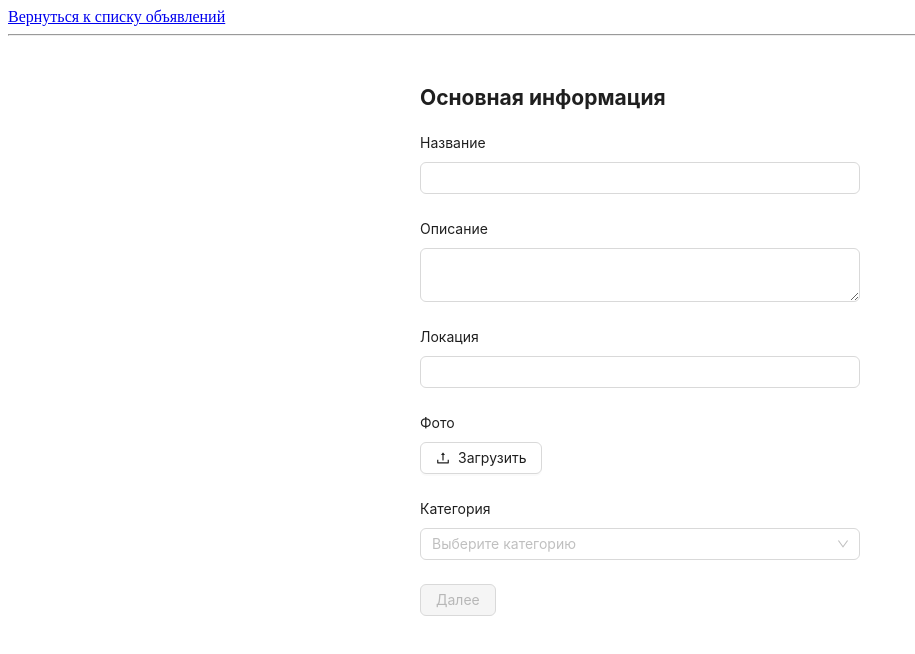
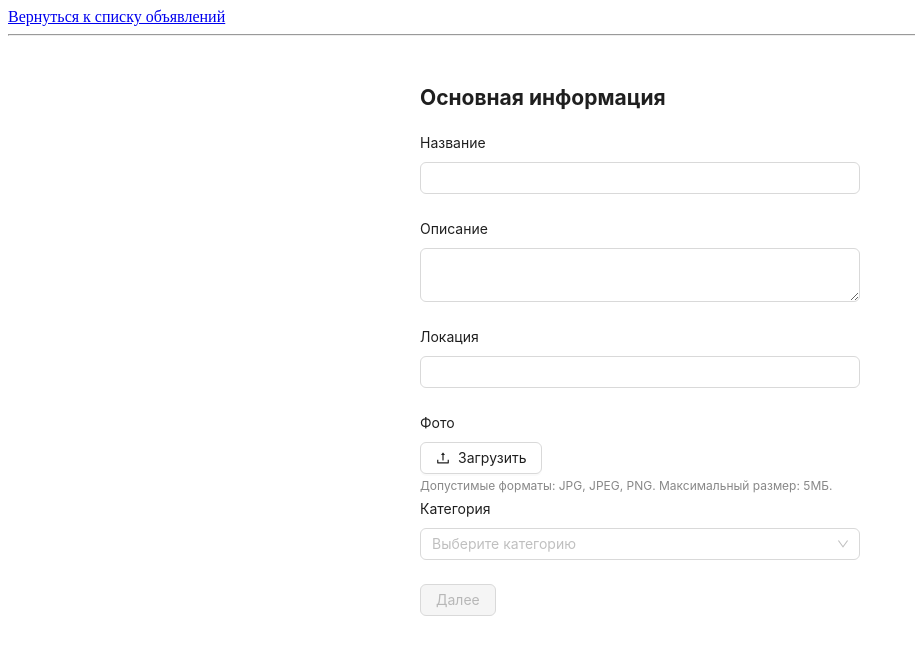
Before and after one commit to Belousmind/internship-test-assignment-, a React (Vite) app in the folder frontend/: page /form in a window 1280 px wide. Shown: the top 654 px of the page, without its empty margins (0-915 px from the left). Built offline with nearby package versions, Linux system fonts and the light colour scheme.

Commit message:
feat: add ImageUpload component

```diff
--- a/frontend/src/components/Form/FormStep1/FormStep1.jsx
+++ b/frontend/src/components/Form/FormStep1/FormStep1.jsx
@@ -1,7 +1,7 @@
 import { Form, Input, Select, Upload, Button } from "antd";
 import { Controller } from "react-hook-form";
 import { UploadOutlined } from "@ant-design/icons";
-
+import ImageUpload from "../ImageUpload/ImageUpload";
 const { Option } = Select;
 
 const FormStep1 = ({ setFormStep, control, errors, isValid }) => {
@@ -36,11 +36,7 @@ const FormStep1 = ({ setFormStep, control, errors, isValid }) => {
         />
       </Form.Item>
 
-      <Form.Item label="Фото">
-        <Upload beforeUpload={() => false} listType="picture">
-          <Button icon={<UploadOutlined />}>Загрузить</Button>
-        </Upload>
-      </Form.Item>
+      <ImageUpload/>
 
       <Form.Item label="Категория" validateStatus={errors.type ? "error" : ""} help={errors.type?.message}>
         <Controller
--- /dev/null
+++ b/frontend/src/components/Form/ImageUpload/ImageUpload.jsx
@@ -0,0 +1,34 @@
+import { Form, Upload, Button, message, Tooltip } from "antd";
+import { UploadOutlined } from "@ant-design/icons";
+
+const beforeUpload = (file) => {
+  const isImage = file.type === "image/jpeg" || file.type === "image/jpg" || file.type === "image/png";
+  const isSizeValid = file.size / 1024 / 1024 < 5;
+
+  if (!isImage) {
+    message.error("Можно загружать только JPG, JPEG или PNG!");
+    return Upload.LIST_IGNORE;
+  }
+
+  if (!isSizeValid) {
+    message.error("Размер файла не должен превышать 5МБ!");
+    return Upload.LIST_IGNORE;
+  }
+
+  return true;
+};
+
+const ImageUpload = () => {
+  return (
+    <Form.Item
+      label={<>Фото</>}
+      help={<span style={{ fontSize: "12px", color: "#888", marginTop: "4px" }}>Допустимые форматы: JPG, JPEG, PNG. Максимальный размер: 5МБ.</span>}
+    >
+      <Upload beforeUpload={beforeUpload} listType="picture">
+        <Button icon={<UploadOutlined />}>Загрузить</Button>
+      </Upload>
+    </Form.Item>
+  );
+};
+
+export default ImageUpload;
```
